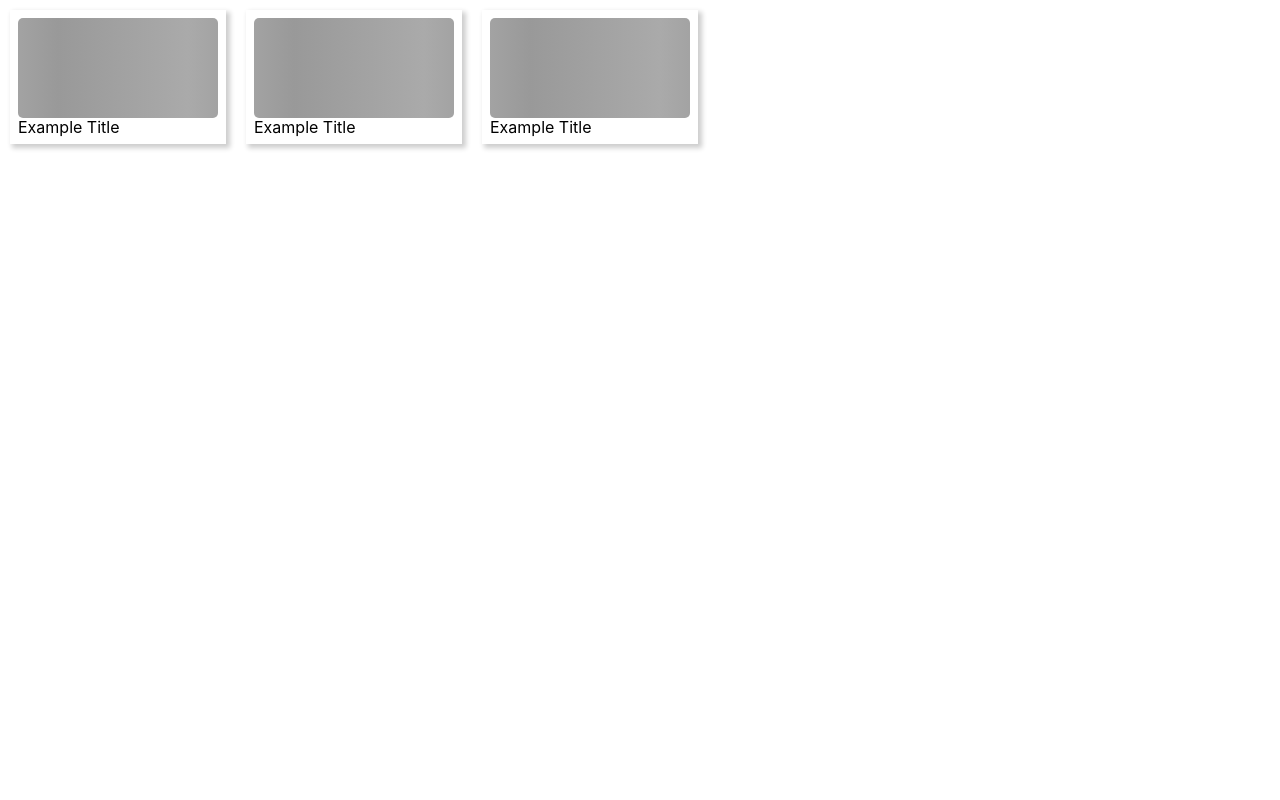
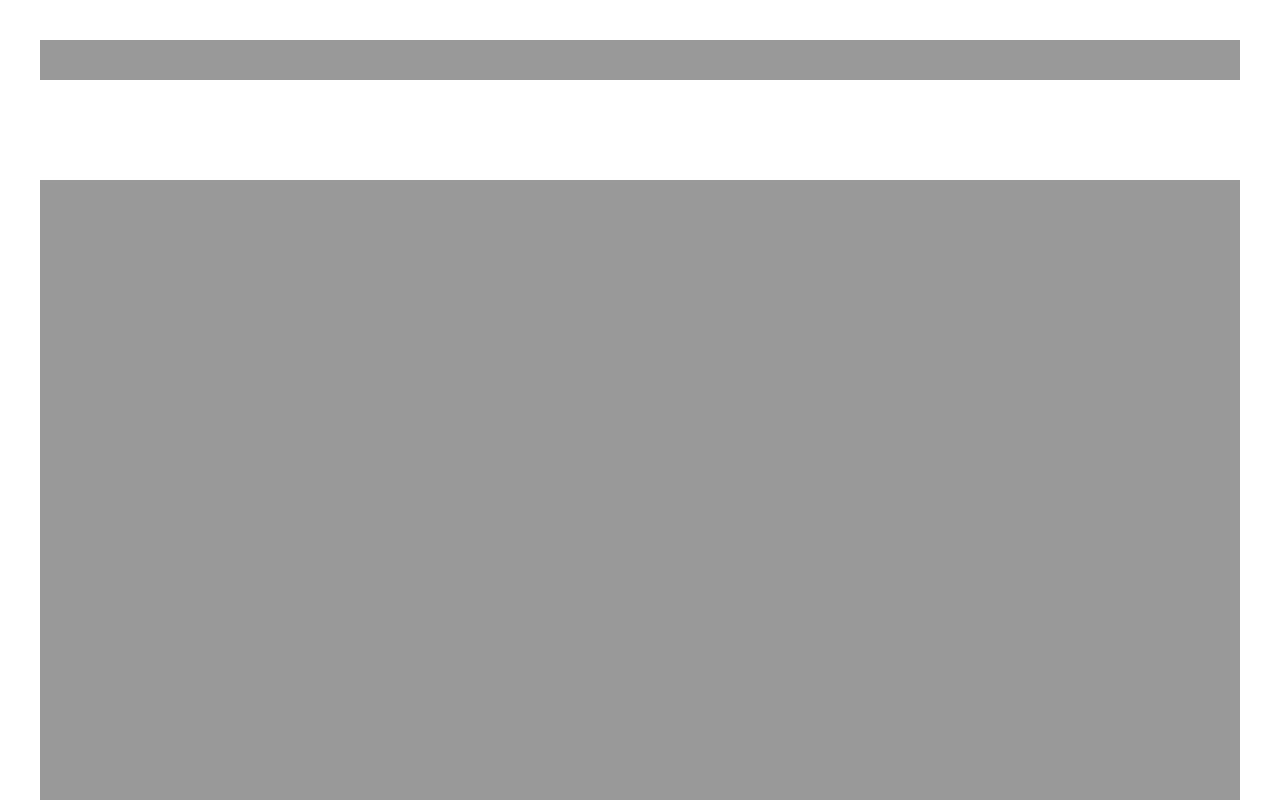
Before and after one commit to JABvzla/css-grid-layouts, a Next.js app: page / in a window 1280 px wide. Shown: the top 800 px of the page. Built offline with nearby package versions, Linux system fonts and the light colour scheme.

Commit message:
add basic layout

```diff
--- a/atoms/place-holder/index.tsx
+++ b/atoms/place-holder/index.tsx
@@ -2,8 +2,8 @@ import styled from "styled-components";
 
 export interface PlaceHolderProps {
   children?: JSX.Element | JSX.Element[];
-  width: number;
   height: number;
+  width?: number;
   round?: string;
 }
 
@@ -13,16 +13,31 @@ export function PlaceHolder(props: PlaceHolderProps): JSX.Element {
 
 const StyledPlaceHolder = styled.div(
   ({ theme, width, height, round = "0px" }: Theme & PlaceHolderProps) => `
+    position: relative;
     width: ${theme.unit(width)};
     height: ${theme.unit(height)};
+
     background: linear-gradient(90deg, ${theme.placeholder.secondary} 0%, ${theme.placeholder.primary} 35%, ${theme.placeholder.secondary} 100%);
+    background: ${theme.placeholder.primary};
     background-repeat: repeat;
-    animation: skeleton .8s infinite linear;
     border-radius: ${theme.round[round]};
+    overflow: hidden;
+
+    &:after {
+      content: " ";
+      width: 80%;
+      height: 100%;
+      background: #f00;
+      position: absolute;
+      top: 0;
+      left: 0;
+      background: linear-gradient(90deg, transparent 0%, ${theme.placeholder.secondary} 50%, transparent 100%);
+      animation: skeleton 2s infinite linear;
+    }
 
     @keyframes skeleton {
-      from { background-position: 0% 0px; }
-      to { background-position: ${theme.unit(width)} 0px; }
+      from { left: -100%; }
+      to { left: 100%; }
     }
   `
 );
--- a/pages/_app.tsx
+++ b/pages/_app.tsx
@@ -1,16 +1,10 @@
 import { AppProps } from "next/dist/next-server/lib/router/router";
 import { ReactNode } from "react";
-import { ThemeProvider } from "styled-components";
-import { theme } from "../styles/theme";
 import "../styles/globals.css";
 import "../i18n";
 
 function MyApp({ Component, pageProps }: AppProps): ReactNode {
-  return (
-    <ThemeProvider theme={theme}>
-      <Component {...pageProps} />
-    </ThemeProvider>
-  );
+  return <Component {...pageProps} />;
 }
 
 export default MyApp;
--- a/pages/index.tsx
+++ b/pages/index.tsx
@@ -1,6 +1,7 @@
 import Head from "next/head";
 import { ReactNode } from "react";
-import { Card, PlaceHolder, Text } from "../atoms";
+import { PlaceHolder } from "../atoms";
+import { BasicLayout } from "../templates/basic-layout";
 
 export default function Home(): ReactNode {
   return (
@@ -9,44 +10,11 @@ export default function Home(): ReactNode {
         <title>Create Next App</title>
         <link rel="icon" href="/favicon.ico" />
       </Head>
-
-      <main style={{ display: "flex", flexWrap: "wrap" }}>
-        <Card>
-          <PlaceHolder width={50} height={25} round={"sm"} />
-
-          <Text
-            keyText="title"
-            size="md"
-            weight="normal"
-            variant="span"
-            color="primary"
-          />
-        </Card>
-        <Card>
-          <PlaceHolder width={50} height={25} round={"sm"} />
-
-          <Text
-            keyText="title"
-            size="md"
-            weight="normal"
-            variant="span"
-            color="primary"
-            align="center"
-          />
-        </Card>
-        <Card>
-          <PlaceHolder width={50} height={25} round={"sm"} />
-
-          <Text
-            keyText="title"
-            size="md"
-            weight="normal"
-            variant="span"
-            color="primary"
-          />
-        </Card>
-      </main>
-      <footer></footer>
+      <BasicLayout
+        header={<PlaceHolder height={10} />}
+        content={<PlaceHolder height={200} />}
+        footer={<PlaceHolder height={50} />}
+      />
     </div>
   );
 }
--- a/public/static/locales/en.json
+++ b/public/static/locales/en.json
@@ -1,3 +1,4 @@
 {
-  "title": "Example Title"
+  "title": "Example Title",
+  "subtitle": "Example subtitle"
 }
--- a/public/static/locales/es.json
+++ b/public/static/locales/es.json
@@ -1,3 +1,4 @@
 {
-  "title": "Titulo de ejemplo"
+  "title": "Titulo de ejemplo",
+  "subtitle": "subtitulo de ejemplo"
 }
--- a/styles/theme.ts
+++ b/styles/default-theme.ts
@@ -4,7 +4,7 @@ export const theme: ThemeProps = {
   round: {
     sm: "5px",
   },
-  unit: (s: number): string => `${s * 4}px`,
+  unit: (s: number): string => (!s ? "100%" : `${s * 4}px`),
   placeholder: {
     primary: "#999",
     secondary: "#aaa",
--- /dev/null
+++ b/templates/basic-layout/index.tsx
@@ -0,0 +1,63 @@
+import styled, { ThemeProvider } from "styled-components";
+import { theme } from "../../styles/default-theme";
+
+export interface BasicLayoutProps {
+  header: JSX.Element | JSX.Element[];
+  content: JSX.Element | JSX.Element[];
+  footer: JSX.Element | JSX.Element[];
+}
+
+export function BasicLayout(props: BasicLayoutProps): JSX.Element {
+  return (
+    <ThemeProvider theme={theme}>
+      <StyledMain>
+        <div className="header">
+          {props.header}
+        </div>
+
+        <div className="content">
+          {props.content}
+        </div>
+
+
+      </StyledMain>
+      <StyledFooter>
+          {props.footer}
+
+      </StyledFooter>
+    </ThemeProvider>
+  );
+}
+
+
+const StyledFooter = styled.div(
+  ({ theme }: Theme & BasicLayoutProps) => `
+    padding: ${theme.unit(10)};
+    background-color: ${theme.background.colors.primary}
+  `
+);
+
+
+const StyledMain = styled.div(
+  ({ theme }: Theme & BasicLayoutProps) => `
+    padding: ${theme.unit(10)};
+    display: flex;
+    flex-direction: column;
+    min-height: 100vh;
+    justify-content: flex-start;
+    align-items: center;
+    flex-wrap: wrap;
+
+    & .header {
+      height: 100px;
+      width: 100%;
+    }
+
+    & .content {
+      flex: 1;
+      margin-top: ${theme.unit(10)};
+      margin-bottom: ${theme.unit(1)};
+      width: 100%;
+    }
+  `
+);
```
